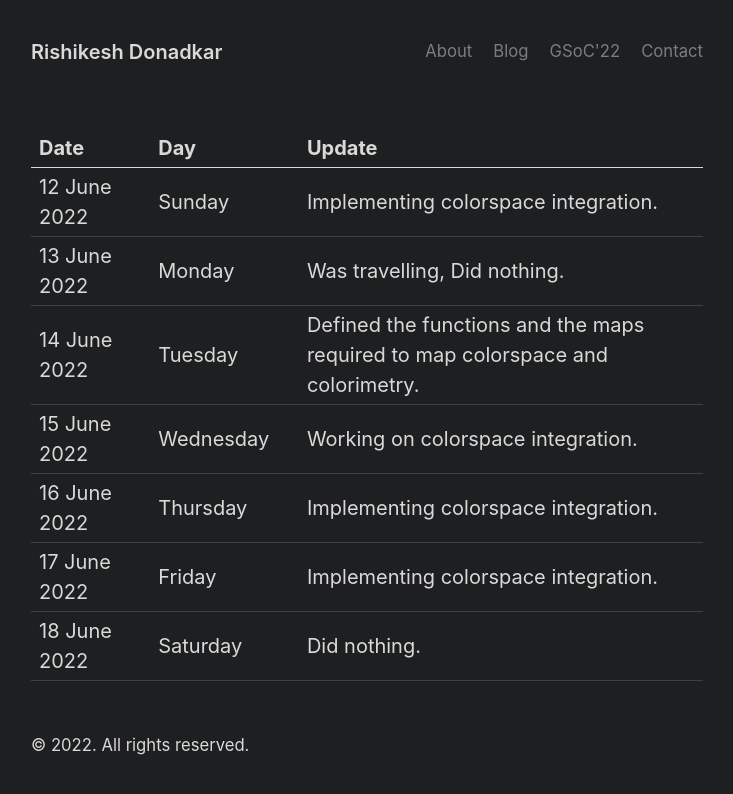
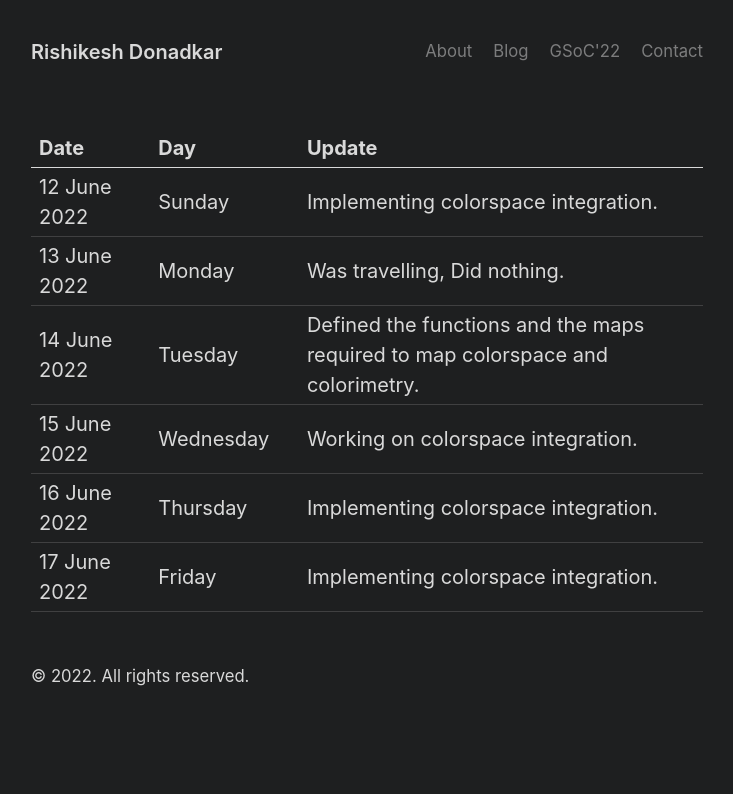
Before and after one commit to RISHI27-dot/rishi27-dot.github.io, a Jekyll site: the page built from gsoc/weeks/week_1.md, in a window 1280 px wide. Shown: the top 794 px of the page, without its empty margins (273-1006 px from the left). Built offline with Jekyll 4.4.1, drawn with Linux system fonts in a browser that asks for light colours.

Commit message:
updatedd

```diff
--- a/gsoc/weeks/week_1.md
+++ b/gsoc/weeks/week_1.md
@@ -11,4 +11,5 @@ title: home
 15 June 2022 ||Wednesday       || Working on colorspace integration.
 16 June 2022 ||Thursday       ||  Implementing colorspace integration.
 17 June 2022 ||Friday        ||   Implementing colorspace integration.
-18 June 2022 ||Saturday       ||  Did nothing.
+
+<!-- 18 June 2022 ||Saturday       ||  Did nothing. -->
```
